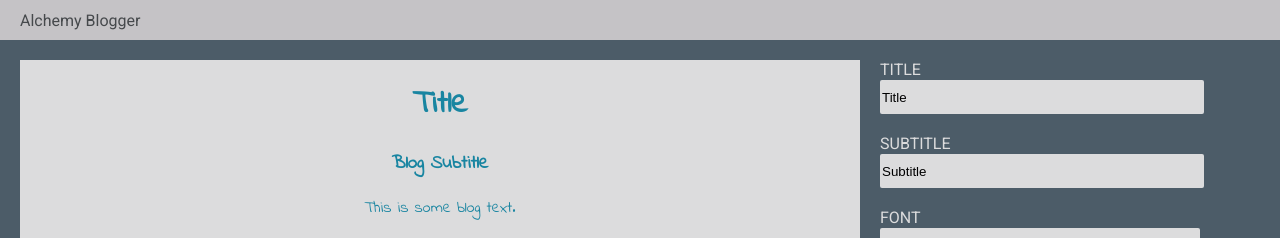
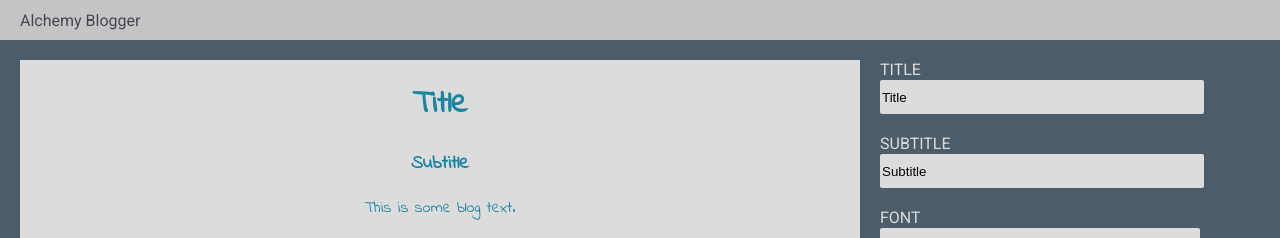
Before and after one commit to Jake-Doherty/react-blog-builder, a React (Create React App) app: page / in a window 1280 px wide. Shown: the top 238 px of the page. Built offline with nearby package versions, Linux system fonts and the light colour scheme; a web font is replaced by a local one.

Commit message:
pass subtitle var to subtitle h3 el

```diff
--- a/src/components/Preview/Preview.js
+++ b/src/components/Preview/Preview.js
@@ -2,7 +2,7 @@ import React from 'react';
 
 import './Preview.css';
 
-export default function Preview({ title }) {
+export default function Preview({ title, subTitle }) {
   // implement a Preview screen here
   //  Note - the HTML should have the following structure
   //  the main div should have a class of preview and the font-name prop
@@ -10,7 +10,7 @@ export default function Preview({ title }) {
   return (
     <div className="preview indie-flower" style={{ textAlign: `center` }}>
       <h1 key={title}>{title}</h1>
-      <h3> Blog Subtitle</h3>
+      <h3 key={subTitle}>{subTitle}</h3>
       <p>This is some blog text. </p>
     </div>
   );
```
